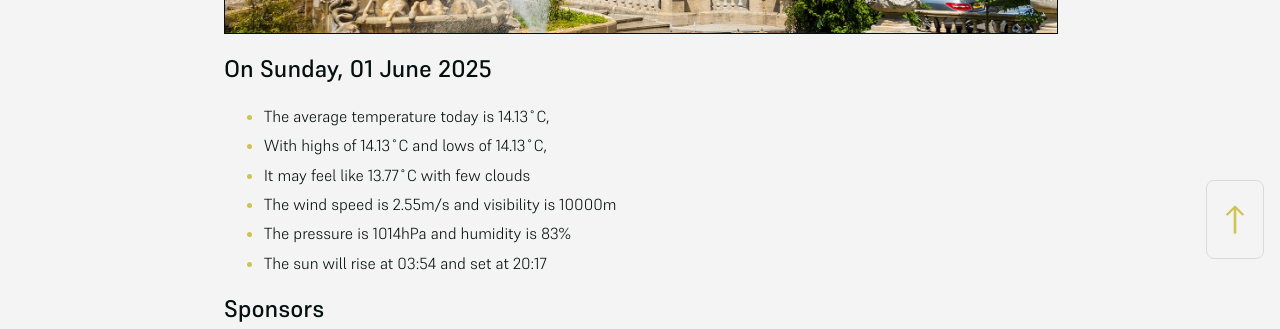
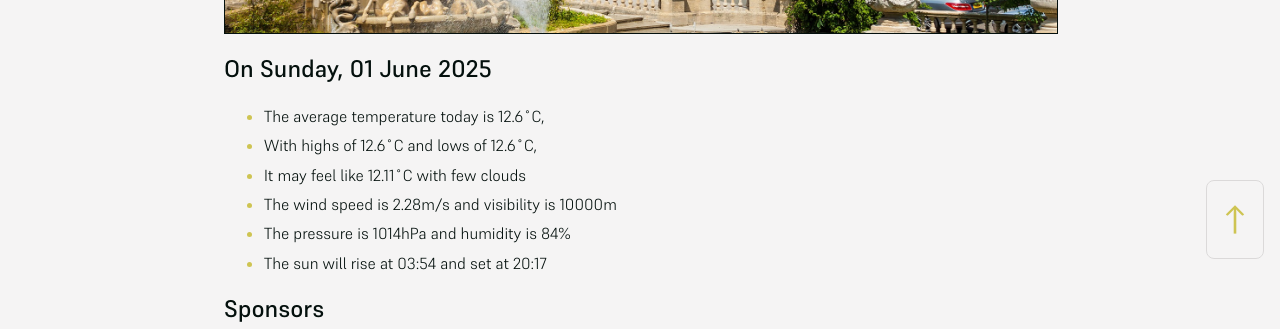
Before and after one commit to mat-0/cheltenham-open-data, a Jekyll site: the page built from index.md, in a window 1280 px wide. Shown: the part 625-954 px from the top of the page. Built offline with Jekyll 4.4.1, drawn with Linux system fonts in a browser that asks for light colours.

Commit message:
Updated 2025-06-01 21:58:03

```diff
--- a/index.md
+++ b/index.md
@@ -10,11 +10,11 @@ seo: Menu
 <!-- weather_marker starts -->
 ## On Sunday, 01 June 2025
 
-- The average temperature today is 14.13˚C,
-- With highs of 14.13˚C and lows of 14.13˚C,
-- It may feel like 13.77˚C with few clouds
-- The wind speed is 2.55m/s and visibility is 10000m
-- The pressure is 1014hPa and humidity is 83%
+- The average temperature today is 12.6˚C,
+- With highs of 12.6˚C and lows of 12.6˚C,
+- It may feel like 12.11˚C with few clouds
+- The wind speed is 2.28m/s and visibility is 10000m
+- The pressure is 1014hPa and humidity is 84%
 - The sun will rise at 03:54 and set at 20:17
 
 <!-- weather_marker ends -->
```
Also changed, not shown: _data/flood.json (+4 -4 lines), _pages/news.md (+5 -5 lines).
